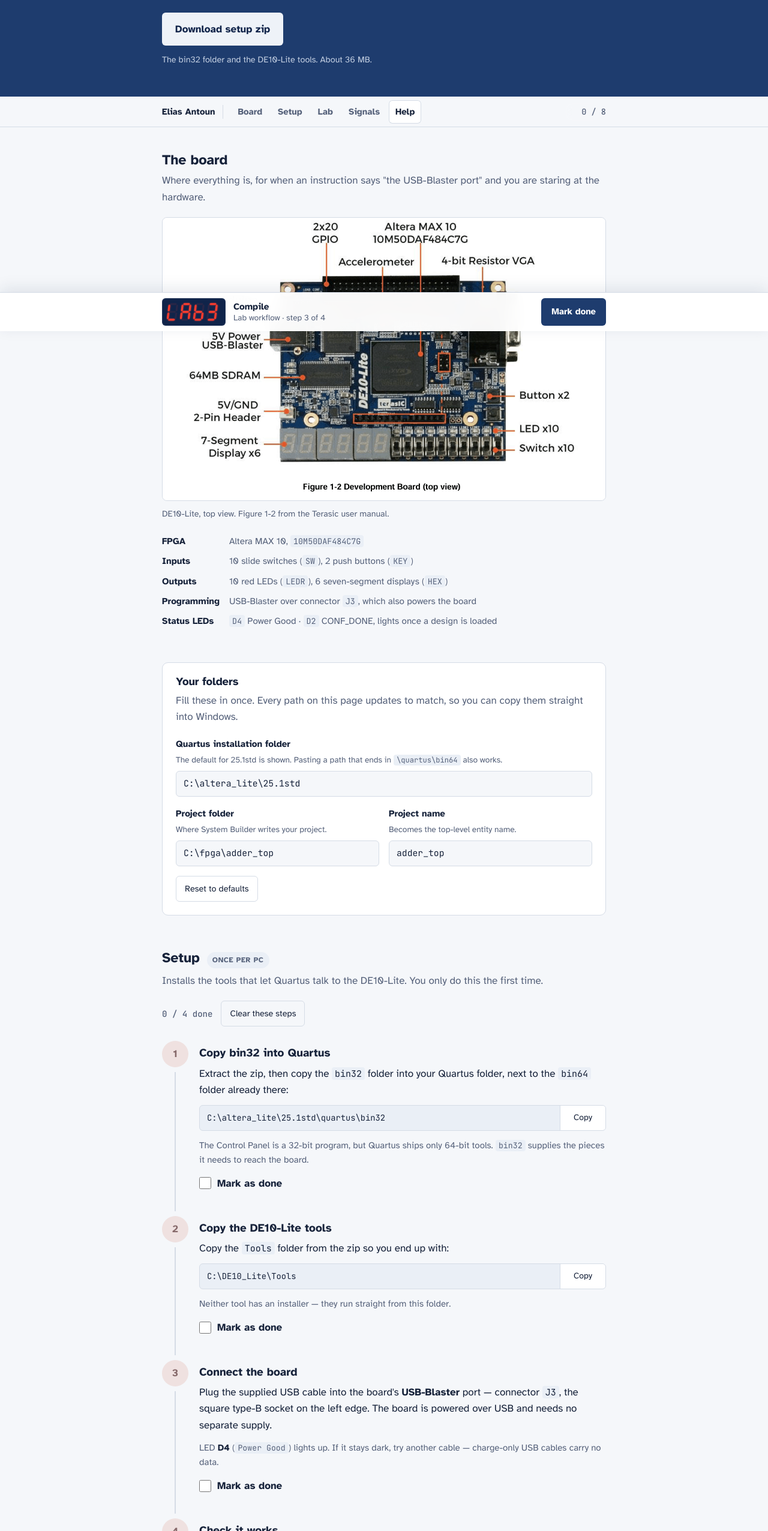
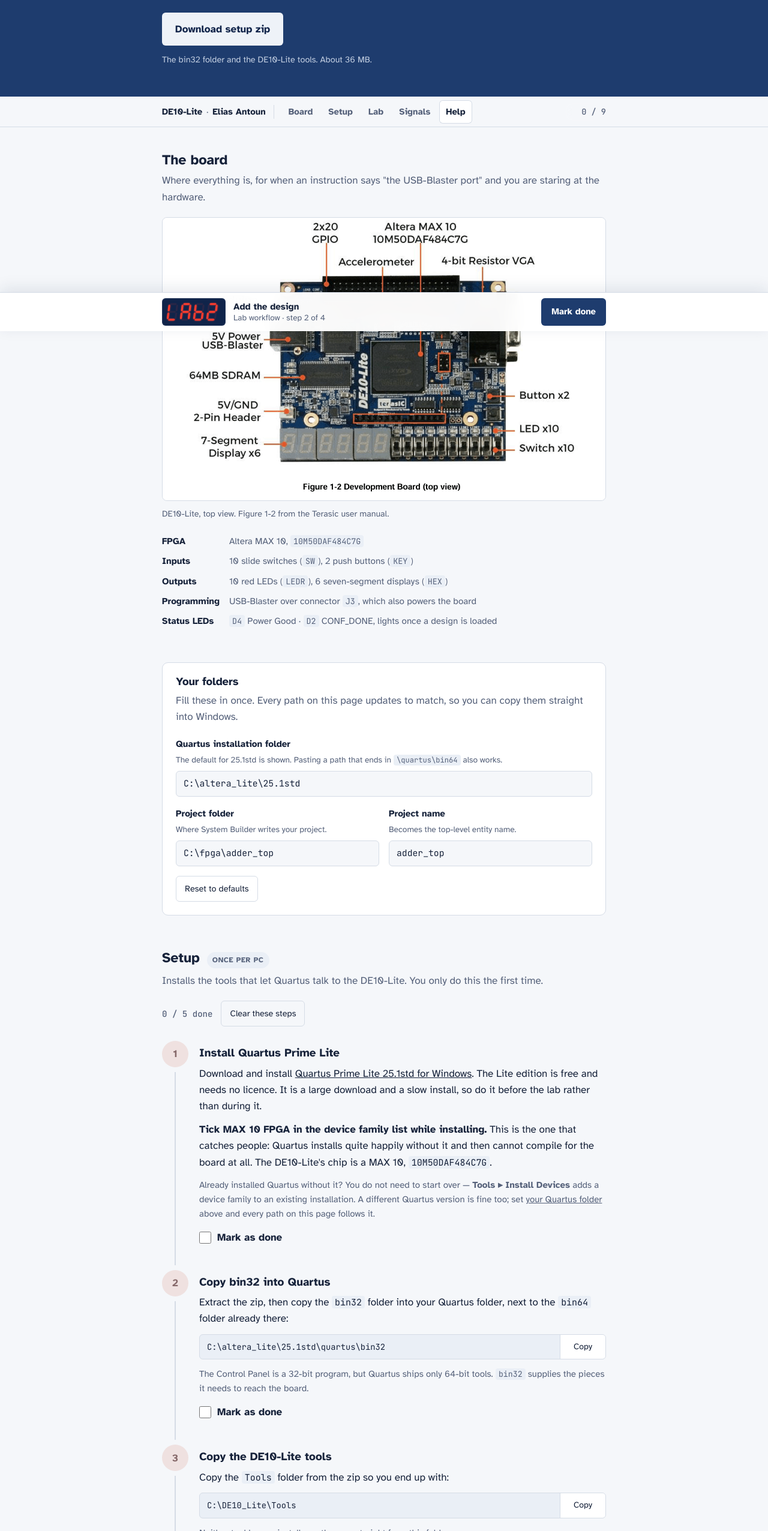
Before and after one commit to elias-antoun/de10-lite-setup, a plain HTML site: page index.html in a window 1280 px wide. Shown: the part 248-2800 px from the top of the page at 60% size. Drawn offline with Linux system fonts and the light colour scheme.

Commit message:
Make installing Quartus a tracked step
The guide opened by telling students to copy bin32 into their Quartus
folder, taking the installation itself for granted. It is the longest
part of the whole setup and the part that fails silently: Quartus
installs without MAX 10 support perfectly happily, and only much later
refuses to compile for a board whose chip it does not know.

So setup gains a first step covering the download, the version, and
ticking MAX 10 FPGA during installation, with the note that an existing
installation can be fixed through Tools > Install Devices rather than
reinstalled. The troubleshooting entry for a failed compile now leads
with the missing device family, and the README carries both.

Setup is five steps now, so the counts come from the step list instead
of the literals 4 and 8 that were scattered through the script -- the
per-phase count, the tally, the status sentence, the bar's position line
and the finished-state button all derive from it. Saved progress from the
four-step layout migrates by shifting along one, taking anyone who had
started setup as having Quartus already.

Also put the board name beside the author in the sticky header, which
needs a little more room, so it now hides below 1000px rather than 880.

```diff
--- a/index.html
+++ b/index.html
@@ -280,7 +280,8 @@
     flex: none; font-weight: 700; font-size: 0.93rem; color: var(--ink);
     padding-right: 13px; margin-right: 9px; border-right: 1px solid var(--line);
   }
-  @media (max-width: 880px) { .brand { display: none; } }
+  .brand-sep { color: var(--muted); font-weight: 400; margin: 0 2px; }
+  @media (max-width: 1000px) { .brand { display: none; } }
 
   /* ---------- Signals ---------- */
   .callout {
@@ -402,7 +403,7 @@
 
 <nav class="subnav" aria-label="Sections">
   <div class="subnav-inner">
-    <span class="brand">Elias Antoun</span>
+    <span class="brand">DE10-Lite <span class="brand-sep">&middot;</span> Elias Antoun</span>
     <a href="#board">Board</a>
     <a href="#setup">Setup</a>
     <a href="#lab">Lab</a>
@@ -475,6 +476,16 @@
       <li class="step">
         <div class="led" aria-hidden="true">1</div>
         <div>
+          <h3>Install Quartus Prime Lite</h3>
+          <p>Download and install <a href="https://www.altera.com/downloads/fpga-development-tools/quartus-prime-lite-edition-design-software-version-25-1-windows">Quartus Prime Lite 25.1std for Windows</a>. The Lite edition is free and needs no licence. It is a large download and a slow install, so do it before the lab rather than during it.</p>
+          <p><strong>Tick MAX 10 FPGA in the device family list while installing.</strong> This is the one that catches people: Quartus installs quite happily without it and then cannot compile for the board at all. The DE10-Lite's chip is a MAX 10, <code class="inline">10M50DAF484C7G</code>.</p>
+          <p class="why">Already installed Quartus without it? You do not need to start over &mdash; <span class="ui">Tools &#9656; Install Devices</span> adds a device family to an existing installation. A different Quartus version is fine too; set <a href="#cfg-h">your Quartus folder</a> above and every path on this page follows it.</p>
+          <label class="done-toggle"><input type="checkbox"> Mark as done</label>
+        </div>
+      </li>
+      <li class="step">
+        <div class="led" aria-hidden="true">2</div>
+        <div>
           <h3>Copy bin32 into Quartus</h3>
           <p>Extract the zip, then copy the <code class="inline">bin32</code> folder into your Quartus folder, next to the <code class="inline">bin64</code> folder already there:</p>
           <div class="path"><code data-path="{Q}\quartus\bin32"></code><button class="copy" type="button" aria-label="Copy path">Copy</button></div>
@@ -483,7 +494,7 @@
         </div>
       </li>
       <li class="step">
-        <div class="led" aria-hidden="true">2</div>
+        <div class="led" aria-hidden="true">3</div>
         <div>
           <h3>Copy the DE10-Lite tools</h3>
           <p>Copy the <code class="inline">Tools</code> folder from the zip so you end up with:</p>
@@ -493,7 +504,7 @@
         </div>
       </li>
       <li class="step">
-        <div class="led" aria-hidden="true">3</div>
+        <div class="led" aria-hidden="true">4</div>
         <div>
           <h3>Connect the board</h3>
           <p>Plug the supplied USB cable into the board's <strong>USB-Blaster</strong> port &mdash; connector <code class="inline">J3</code>, the square type-B socket on the left edge. The board is powered over USB and needs no separate supply.</p>
@@ -502,7 +513,7 @@
         </div>
       </li>
       <li class="step">
-        <div class="led" aria-hidden="true">4</div>
+        <div class="led" aria-hidden="true">5</div>
         <div>
           <h3>Check it works</h3>
           <p>Run the Control Panel:</p>
@@ -784,6 +795,7 @@
     <details>
       <summary>Compilation fails, or Total pins is not 68</summary>
       <ol>
+        <li>If Quartus does not offer the MAX 10 family or the <code class="inline">10M50DAF484C7G</code> device at all, MAX 10 support was never installed. Add it with <span class="ui">Tools &#9656; Install Devices</span> &mdash; setup step 1.</li>
         <li>The module name inside your <code class="inline">.v</code> file must match the project name (<code class="inline" data-path="{N}"></code>) exactly, including case.</li>
         <li>A wrong pin count means the System Builder ticks were off. Re-run step 1 with only Switch, LED and 7-Segment ticked, and paste your design in again.</li>
         <li>Check the path has no spaces in it.</li>
@@ -831,20 +843,22 @@
 
   var DEF = { q: 'C:\\altera_lite\\25.1std', p: 'C:\\fpga\\adder_top', n: 'adder_top' };
   var PHASES = {
-    setup: ['copy bin32 into Quartus', 'copy the DE10-Lite tools', 'connect the board', 'check it works'],
+    setup: ['install Quartus Prime Lite', 'copy bin32 into Quartus', 'copy the DE10-Lite tools',
+            'connect the board', 'check it works'],
     lab: ['create the project in System Builder', 'add the design', 'compile', 'program the board']
   };
   var LABEL = { setup: 'Setup', lab: 'Lab workflow' };
   var SHORT = { setup: 'Setup', lab: 'Lab' };
   var CODE = { setup: 'SEt', lab: 'LAb' };
-  var KEY = 'de10lite-guide-v2';
-  var OLDKEY = 'de10lite-setup-v1';
+  var TOTAL = PHASES.setup.length + PHASES.lab.length;
+  var KEY = 'de10lite-guide-v3';
+  var OLDKEY = 'de10lite-guide-v2';
 
-  function blank() { return [false, false, false, false]; }
+  function blank(ph) { return PHASES[ph].map(function () { return false; }); }
   var state = {
     typed: { q: DEF.q, p: DEF.p, n: DEF.n },
     q: DEF.q, p: DEF.p, n: DEF.n,
-    done: { setup: blank(), lab: blank() }
+    done: { setup: blank('setup'), lab: blank('lab') }
   };
 
   // ---------- cleaners ----------
@@ -867,17 +881,28 @@
       }
       if (raw.done) {
         ['setup', 'lab'].forEach(function (ph) {
-          if (Array.isArray(raw.done[ph])) state.done[ph] = blank().map(function (_, i) { return !!raw.done[ph][i]; });
+          if (Array.isArray(raw.done[ph])) state.done[ph] = blank(ph).map(function (_, i) { return !!raw.done[ph][i]; });
         });
       }
       return;
     }
-    // migrate from the first version of this page
+    // Migrate the previous layout, where setup had four steps and installing Quartus
+    // was assumed rather than tracked. Everything shifts along by one.
     try {
       var old = JSON.parse(localStorage.getItem(OLDKEY) || 'null');
-      if (old) {
-        if (typeof old.typed === 'string' && old.typed.trim()) { state.typed.q = old.typed; state.q = cleanQ(old.typed); }
-        if (Array.isArray(old.done)) state.done.setup = blank().map(function (_, i) { return !!old.done[i]; });
+      if (!old) return;
+      if (old.typed) {
+        if (typeof old.typed.q === 'string' && old.typed.q.trim()) { state.typed.q = old.typed.q; state.q = cleanQ(old.typed.q); }
+        if (typeof old.typed.p === 'string' && old.typed.p.trim()) { state.typed.p = old.typed.p; state.p = cleanP(old.typed.p); }
+        if (typeof old.typed.n === 'string' && old.typed.n.trim()) { state.typed.n = old.typed.n; state.n = cleanN(old.typed.n); }
+      }
+      if (old.done && Array.isArray(old.done.setup)) {
+        // anyone who had started the old setup necessarily had Quartus installed already
+        var moved = [old.done.setup.some(Boolean)].concat(old.done.setup.map(Boolean));
+        state.done.setup = blank('setup').map(function (_, i) { return !!moved[i]; });
+      }
+      if (old.done && Array.isArray(old.done.lab)) {
+        state.done.lab = blank('lab').map(function (_, i) { return !!old.done.lab[i]; });
       }
     } catch (e) {}
   }
@@ -965,18 +990,18 @@
       }
       totalDone += n;
       var c = document.querySelector('.count[data-count="' + ph + '"]');
-      if (c) c.textContent = n + ' / 4 done';
+      if (c) c.textContent = n + ' / ' + PHASES[ph].length + ' done';
     });
 
-    tallyEl.textContent = totalDone + ' / 8';
+    tallyEl.textContent = totalDone + ' / ' + TOTAL;
 
     var phase = state.done.setup.indexOf(false) !== -1 ? 'setup'
               : state.done.lab.indexOf(false) !== -1 ? 'lab' : null;
     if (!phase) {
-      statusEl.textContent = 'All eight steps done. Your design is running on the board.';
+      statusEl.textContent = 'All ' + TOTAL + ' steps done. Your design is running on the board.';
     } else {
       var idx = state.done[phase].indexOf(false);
-      statusEl.textContent = LABEL[phase] + ', step ' + (idx + 1) + ' of 4: ' + PHASES[phase][idx] + '.';
+      statusEl.textContent = LABEL[phase] + ', step ' + (idx + 1) + ' of ' + PHASES[phase].length + ': ' + PHASES[phase][idx] + '.';
     }
 
     renderBar();
@@ -994,14 +1019,14 @@
 
   Array.prototype.forEach.call(document.querySelectorAll('[data-reset]'), function (btn) {
     btn.addEventListener('click', function () {
-      state.done[btn.getAttribute('data-reset')] = blank();
+      state.done[btn.getAttribute('data-reset')] = blank(btn.getAttribute('data-reset'));
       renderProgress();
       save();
     });
   });
   document.getElementById('resetall').addEventListener('click', function () {
-    state.done.setup = blank();
-    state.done.lab = blank();
+    state.done.setup = blank('setup');
+    state.done.lab = blank('lab');
     renderProgress();
     save();
   });
@@ -1120,7 +1145,8 @@
     showText(finished ? 'donE' : CODE[s.ph] + (s.i + 1));
     sbTitle.textContent = cap(PHASES[s.ph][s.i]);
     // the readout already carries the phase, so drop to the short label when space is tight
-    sbSub.textContent = (window.innerWidth < 460 ? SHORT : LABEL)[s.ph] + ' \u00b7 step ' + (s.i + 1) + ' of 4';
+    sbSub.textContent = (window.innerWidth < 460 ? SHORT : LABEL)[s.ph] +
+      ' \u00b7 step ' + (s.i + 1) + ' of ' + PHASES[s.ph].length;
 
     if (!done) {
       sbBtn.textContent = 'Mark done';
@@ -1134,7 +1160,7 @@
     var nx = nextOpen(k);
     sbBtn.className = 'sb-btn ghost';
     if (nx < 0) {
-      sbBtn.textContent = 'All 8 done';
+      sbBtn.textContent = 'All ' + TOTAL + ' done';
       sbBtn.disabled = true;
       sbBtn.removeAttribute('aria-label');
     } else {
```
Also changed, not shown: README.md.
